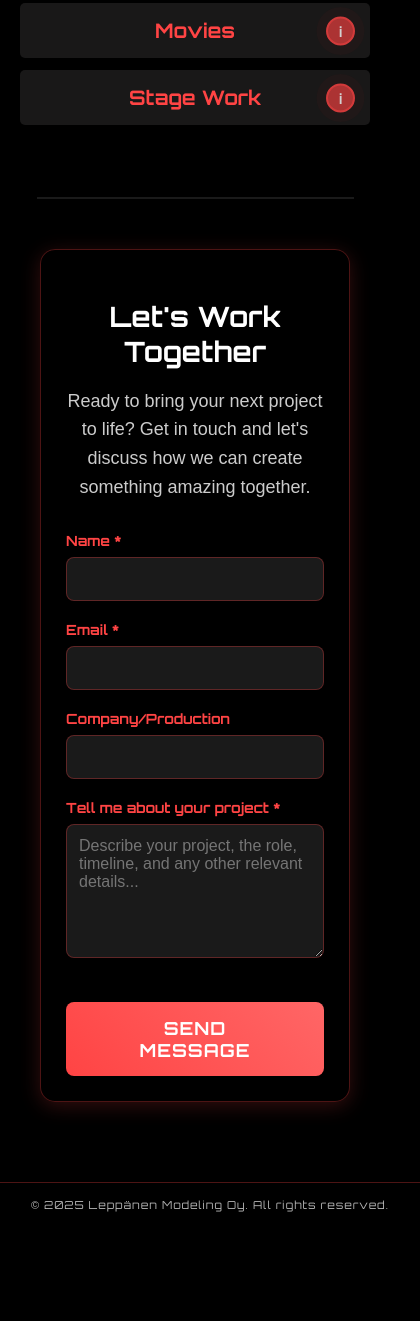
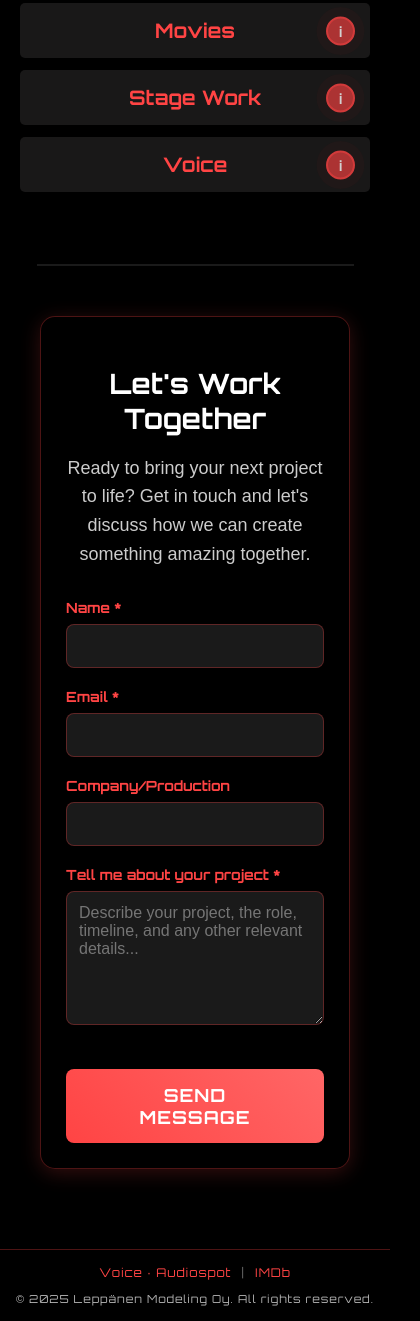
Before and after one commit to nefertime/commercial_modeling, a plain HTML site: page index.html in a window 390 px wide. Shown: the part 1782-3103 px from the top of the page, 420 px wide, since content can reach past the window. Before the commit the page ends 3009 px from the top, so only its background shows below. Drawn offline with Linux system fonts and the light colour scheme.

Commit message:
References and footer update: Elisa, Hillo, Teräsleidit, The Hackathon, Voice section
- Commercials: ELISA (2026). TV: HILLO (2019). Movies: TERÄSLEIDIT (2020).
- Stage Work: THE HACKATHON (year to be added).
- New Voice category: Audiospot roster, studio demo, FI/EN demos, own booth,
  2024 workshop, and a link to the Audiospot profile.
- Five categories fit one row above 1100 px and wrap two per row below.
- Footer: Audiospot and IMDb links; box-sizing fix stops a 15 px
  horizontal scroll on phones.

Co-Authored-By: Claude Opus 5.5 <noreply@anthropic.com>

```diff
--- a/index.html
+++ b/index.html
@@ -101,6 +101,11 @@
 
     <!-- Copyright Footer -->
     <footer class="copyright-footer">
+        <nav class="footer-links" aria-label="Profiles">
+            <a href="https://www.audiospot.fi/voicetalent/alfred-lepp%C3%A4nen" target="_blank" rel="noopener">Voice · Audiospot</a>
+            <span aria-hidden="true">|</span>
+            <a href="https://www.imdb.com/name/nm10150611" target="_blank" rel="noopener">IMDb</a>
+        </nav>
         <p>&copy; 2025 Leppänen Modeling Oy. All rights reserved.</p>
     </footer>
 
--- a/references.html
+++ b/references.html
@@ -7,6 +7,7 @@
             <div class="content">
                 <ul>
                     <li>KOSKENKORVA (2026)</li>
+                    <li>ELISA (2026)</li>
                     <li>FAMILON (2026)</li>
                     <li>ULKOMINISTERIÖ (2025)</li>
                     <li>LÄHITAPIOLA (2025)</li>
@@ -63,6 +64,7 @@
             <button class="collapsible"> TV Shows</button>
             <div class="content">
                 <ul>
+                    <li>HILLO (2019)</li>
                     <li>NYRKKI (2018)</li>
                     <li>SUDEN HETKI (2018)</li>
                     <li>KOUKUSSA (2018)</li>
@@ -89,6 +91,7 @@
             <div class="content">
                 <ul>
                     <li>LAPIN SOTA (2025)</li>
+                    <li>TERÄSLEIDIT (2020)</li>
                     <li>TÄYDELLINEN PÄIVÄ (2018)</li>
                     <li>KARI TAPIO (2018)</li>
                     <li>PELASTETTU (2018)</li>
@@ -112,6 +115,21 @@
                     <li>FASHION MODEL AGENCY (2017 - Fashion Show)</li>
                     <li>WORLD SPEECH DAY (2017 - Metropolia)</li>
                     <li>NY 12H (2017 - Lauttasaaren Yhteiskoulu)</li>
+                    <li>THE HACKATHON (Stage Production)</li>
+                </ul>
+            </div>
+        </div>
+
+        <div class="reference-category">
+            <button class="collapsible"> Voice</button>
+            <div class="content">
+                <ul>
+                    <li>AUDIOSPOT VOICE ROSTER (2026)</li>
+                    <li>STUDIO VOICE DEMO – AUDIOSPOT (2026)</li>
+                    <li>DEMOS – FINNISH &amp; ENGLISH (2026)</li>
+                    <li>OWN TREATED BOOTH – REMOTE RECORDING</li>
+                    <li>AMMATTINA ÄÄNINÄYTTELIJÄ – WORKSHOP (2024)</li>
+                    <li><a class="reference-link" href="https://www.audiospot.fi/voicetalent/alfred-lepp%C3%A4nen" target="_blank" rel="noopener">LISTEN ON AUDIOSPOT →</a></li>
                 </ul>
             </div>
         </div>
--- a/style.css
+++ b/style.css
@@ -339,13 +339,26 @@ body, html {
     font-size: 18px;
 }
 
+/* Five categories in one row on wide screens: smaller label, room for the "i" badge */
+@media (min-width: 1101px) {
+    .reference-category {
+        min-width: 0;
+    }
+
+    .references-categories .collapsible {
+        font-size: 16px;
+        padding: 15px 44px 15px 12px;
+    }
+}
+
 /* Responsive: Stack categories below each other on smaller screens */
-@media (max-width: 900px) {
+@media (max-width: 1100px) {
     .references-categories {
         flex-wrap: wrap;
     }
 
     .reference-category {
+        flex: 1 1 40%;
         width: 45%;
     }
 }
@@ -429,6 +442,17 @@ body, html {
 .reference-category li {
     padding: 5px 0;
     text-align: center;
+}
+
+.reference-category .reference-link {
+    color: #ff4444;
+    text-decoration: none;
+    font-weight: bold;
+}
+
+.reference-category .reference-link:hover,
+.reference-category .reference-link:focus-visible {
+    text-decoration: underline;
 }
 
 /* Content sections - hidden by default, smooth transition */
@@ -689,9 +713,33 @@ body, html {
     text-align: center;
     margin-top: 40px;
     width: 100%;
+    box-sizing: border-box;
     display: flex;
+    flex-direction: column;
     justify-content: center;
     align-items: center;
+    gap: 12px;
+}
+
+.footer-links {
+    display: flex;
+    flex-wrap: wrap;
+    justify-content: center;
+    gap: 10px;
+    font-family: 'Orbitron', sans-serif;
+    font-size: 14px;
+    letter-spacing: 1px;
+    color: rgba(255, 255, 255, 0.4);
+}
+
+.footer-links a {
+    color: #ff4444;
+    text-decoration: none;
+}
+
+.footer-links a:hover,
+.footer-links a:focus-visible {
+    text-decoration: underline;
 }
 
 .copyright-footer p {
@@ -720,6 +768,10 @@ body, html {
 
     .copyright-footer p {
         font-size: 11px;
+    }
+
+    .footer-links {
+        font-size: 12px;
     }
 }
 
```
